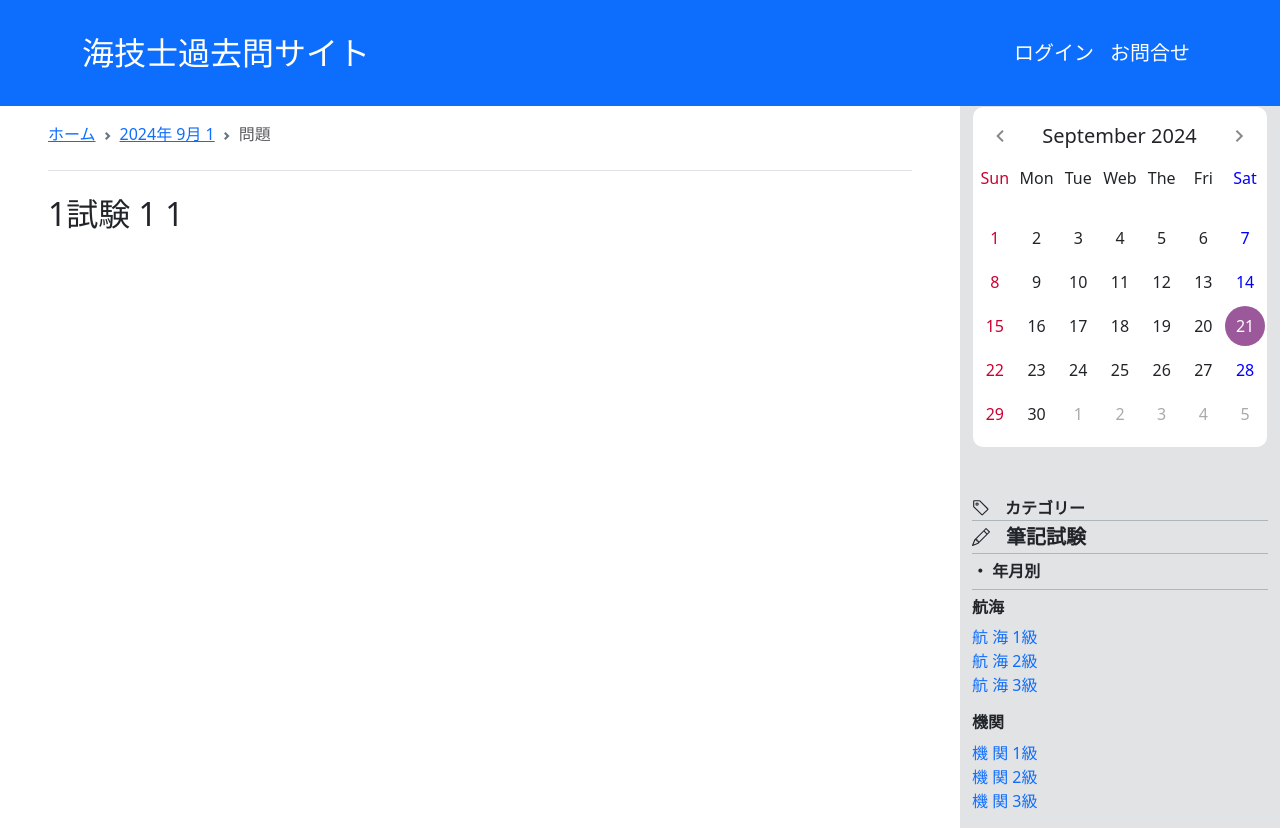
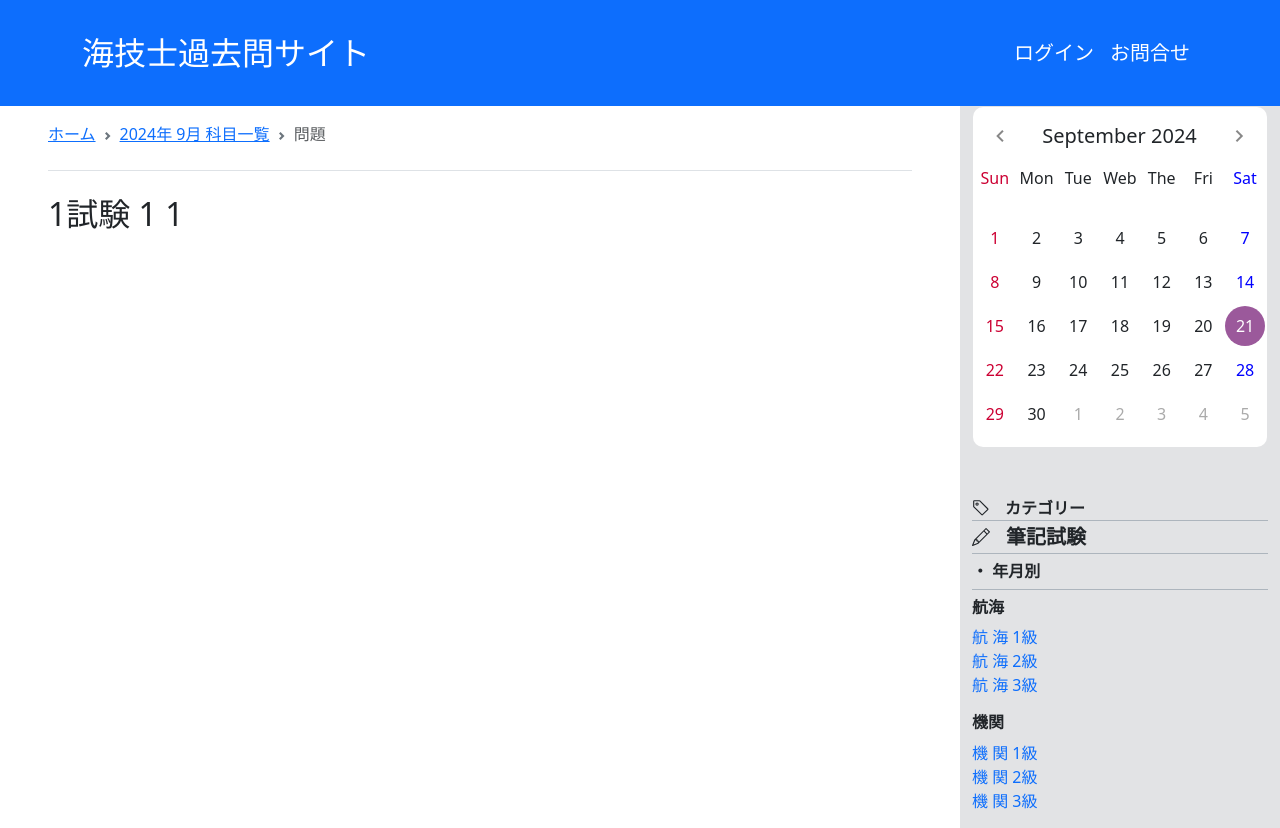
Before and after one commit to hashi5akihiro5/kaigishi_website_v2, a Django app: page /1/1/1/2024/09/1/ in a window 1280 px wide. Shown: the top 828 px of the page. Run offline with Django 4.2, Linux system fonts and the light colour scheme.

Commit message:
[update] list_question パンくずリスト編集

```diff
--- a/kakomon/templates/kakomon/list_question.html
+++ b/kakomon/templates/kakomon/list_question.html
@@ -10,7 +10,7 @@
             <li class="breadcrumb-item"><a href={% url 'kakomon:list_examsubject' exam_type navigation_or_engineering grade %}>{{ exam_type }} {{ navigation_or_engineering }} {{ grade }}</a></li>
             <li class="breadcrumb-item"><a href={% url 'kakomon:list_exam' exam_type navigation_or_engineering grade %}>年月別</a></li>
             {% endif %}
-            <li class="breadcrumb-item"><a href={% url 'kakomon:list_subject' exam_type navigation_or_engineering grade year month %}>{{ year }}年 {{ month }}月 {{ subject }}</a></li>
+            <li class="breadcrumb-item"><a href={% url 'kakomon:list_subject' exam_type navigation_or_engineering grade year month %}>{{ year }}年 {{ month }}月 科目一覧</a></li>
             <li class="breadcrumb-item active" aria-current="page">問題</li>
         </ol>
     </nav>
```
